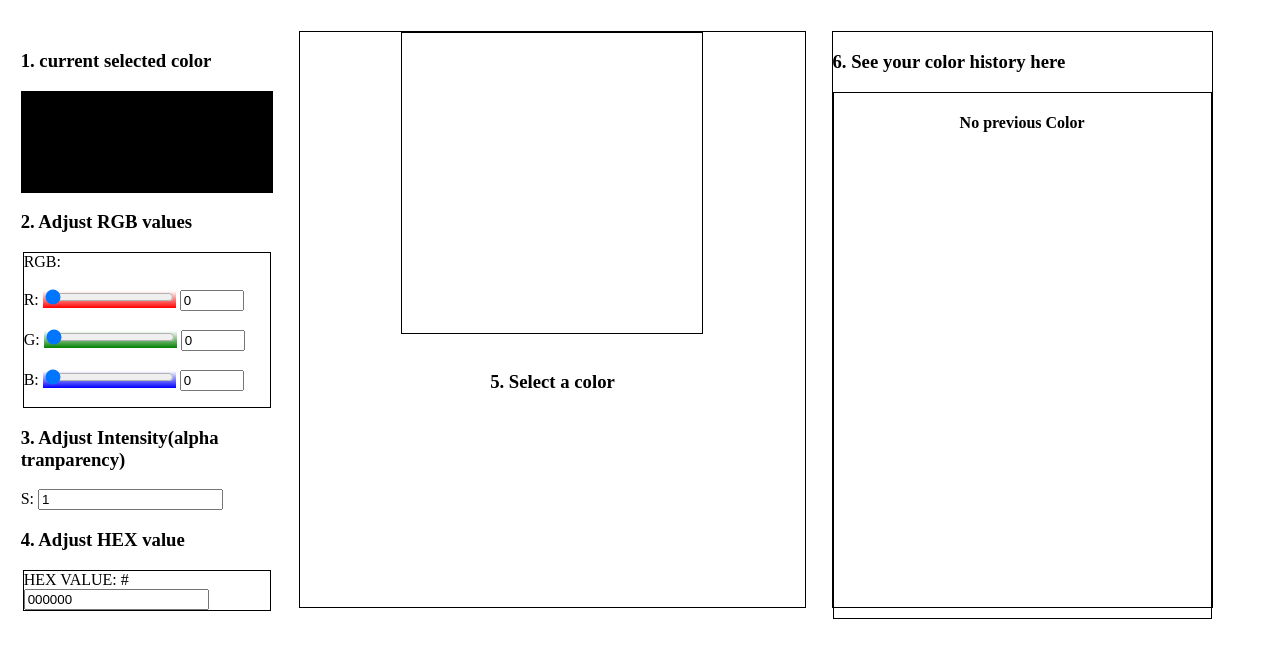
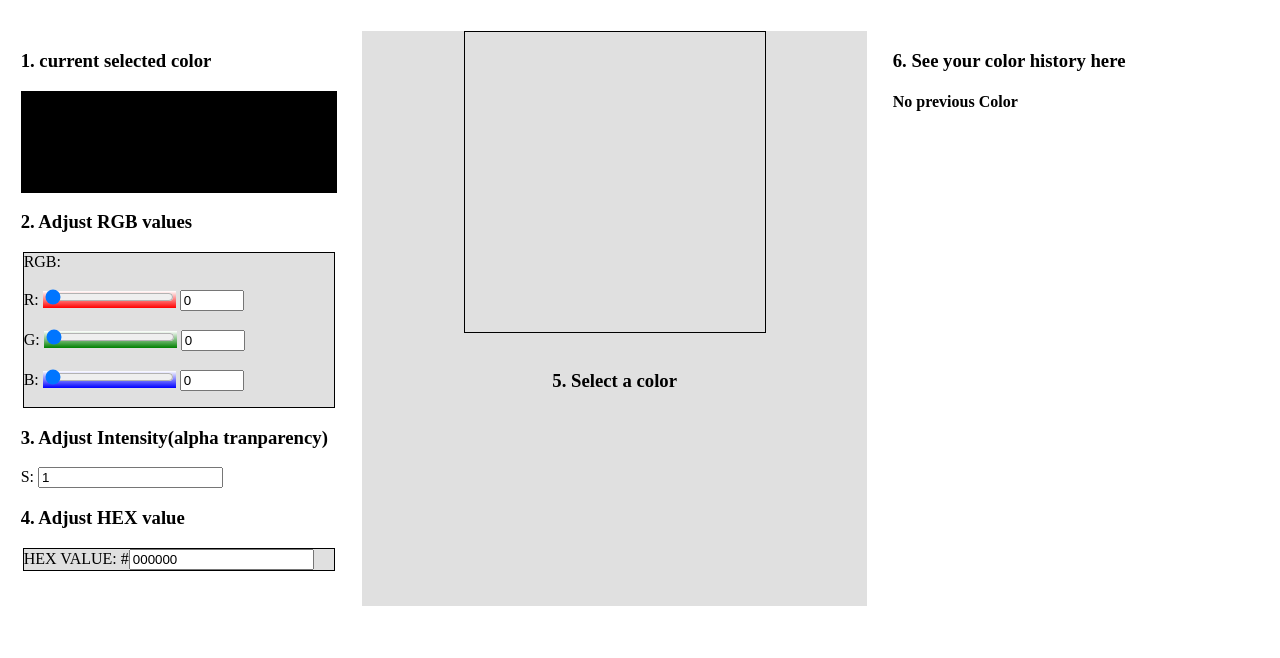
Before and after one commit to SandeepSharma1995/Color-Picker-Tool, a plain HTML site: page index.html in a window 1280 px wide. Shown: the part 48-706 px from the top of the page. Drawn offline with Linux system fonts and the light colour scheme.

Commit message:
Update style.css

```diff
--- a/style.css
+++ b/style.css
@@ -7,11 +7,12 @@ height:100px;
 .abc{
 border:1px solid black;
 margin:2px;
-}
+background-color:#e0e0e0;}
 
+@media screen and (min-width:770px){
 .left{
 display:inline-block;
-width:20%;
+width:25%;
 float:left;
 margin:1%;
 }
@@ -22,33 +23,26 @@ width:40%;
 float:left;
 margin:1%;
 height:575px;
-border:1px solid black;
+background-color:#e0e0e0;
+
 }
 
 .right{
-border:1px solid black;
 display:inline-block;
-width:30%;
+width:25%;
 float:left;
 height:575px;
 margin:1%;}
-
-#hist{
-text-align:center;
-height:525px;
-border:1px solid black;
 }
 
 .red{
 background:red;
-background:linear-gradient(white 0%,red 100%);
+ background:linear-gradient(white 0%,red 100%);
  }
-
 .green{
 background:green;
  background:linear-gradient(white 0%,green 100%);
  }
-
 .blue{
 background:blue;
  background:linear-gradient(white 0%,blue 100%);
```
